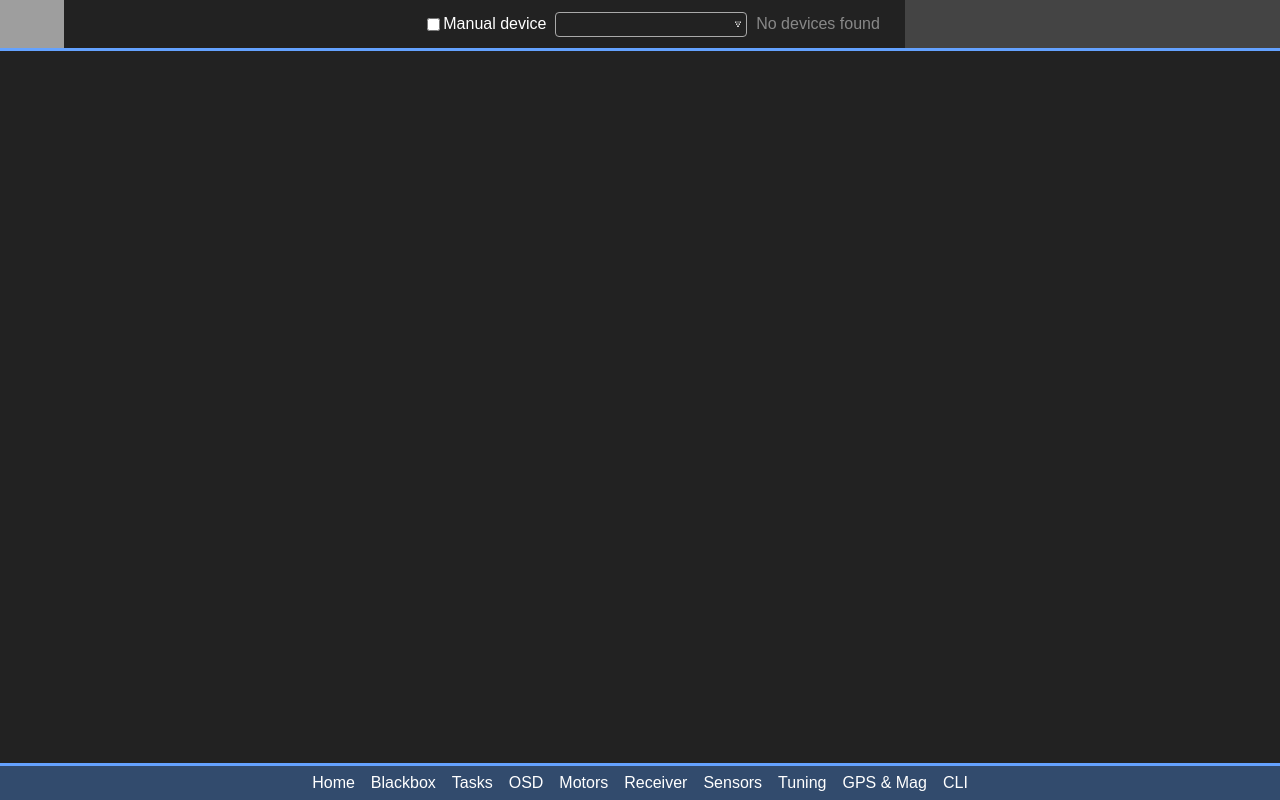
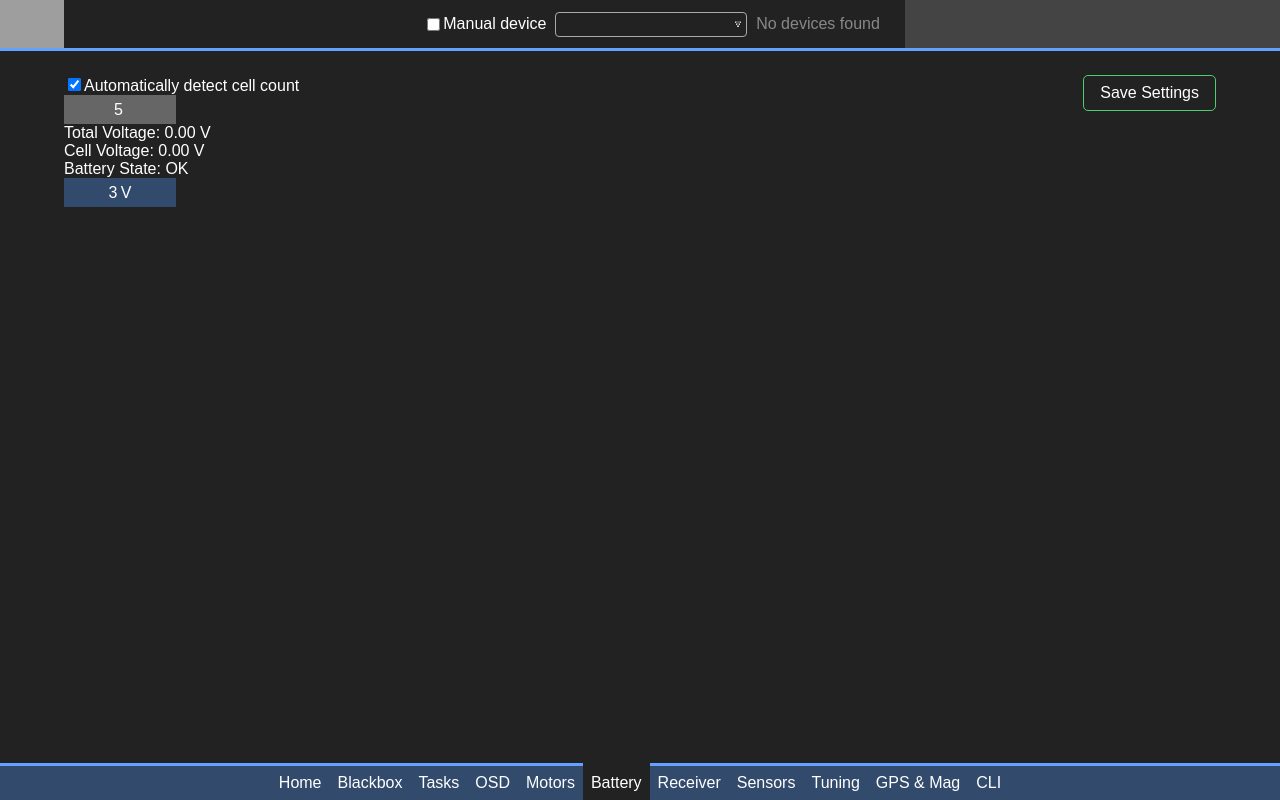
Before and after one commit to bastian2001/Kolibri-FC, a Vue app in the folder Configurator/: page /battery in a window 1280 px wide. Before the commit this address had no page. Built offline with nearby package versions, Linux system fonts and the light colour scheme; grey boxes are pictures that could not be loaded.

Commit message:
battery config via MSP - configurator

```diff
--- a/Configurator/src/components/NumericInput.vue
+++ b/Configurator/src/components/NumericInput.vue
@@ -46,6 +46,10 @@ export default defineComponent({
 			type: Number,
 			default: 6
 		},
+		disabled: {
+			type: Boolean,
+			default: false
+		}
 	},
 	data() {
 		return {
@@ -69,7 +73,8 @@ export default defineComponent({
 		const w = this.$refs.wrapper as HTMLDivElement;
 		w.onmousedown = (e: MouseEvent) => {
 			if (e.button !== 0) return;
-			if (this.entered) return
+			if (this.entered) return;
+			if (this.disabled) return;
 			e.preventDefault();
 			w.requestPointerLock().then(() => {
 				w.onmousemove = this.onMouseMove;
@@ -78,7 +83,8 @@ export default defineComponent({
 		};
 		w.onmouseup = (e) => {
 			if (e.button !== 0) return;
-			if (this.entered) return
+			if (this.entered) return;
+			if (this.disabled) return;
 			document.exitPointerLock();
 			w.onmousemove = null;
 			if (!this.moved) {
@@ -95,6 +101,7 @@ export default defineComponent({
 		};
 		w.onfocus = () => {
 			if (this.entered) return;
+			if (this.disabled) return;
 			this.entered = true;
 			this.editVal = this.val;
 			this.$nextTick(() => {
@@ -187,12 +194,25 @@ export default defineComponent({
 				this.$emit('update:modelValue', newVal);
 			},
 		},
+		disabled: {
+			immediate: true,
+			handler(newDis) {
+				if (newDis) {
+					this.editVal = this.modelValue
+					this.val = this.modelValue
+					document.exitPointerLock();
+					if (this.$refs.wrapper) (this.$refs.wrapper as HTMLDivElement).onmousemove = null;
+					this.moved = false;
+					this.entered = false
+				}
+			}
+		}
 	},
 });
 </script>
 
 <template>
-	<div class="numericInputWrapper" :class="{ entered }" ref="wrapper" :tabindex="entered ? -1 : 0">
+	<div class="numericInputWrapper" :class="{ entered, disabled }" ref="wrapper" :tabindex="entered ? -1 : 0">
 		<div class="numericInputDisplay" v-if="!entered">
 			{{ val.toLocaleString() }}&thinsp;{{ unit }}
 		</div>
@@ -208,6 +228,7 @@ export default defineComponent({
 	width: 7rem;
 }
 
+
 .numericInputDisplay {
 	background-color: var(--background-blue);
 	height: 100%;
@@ -217,6 +238,11 @@ export default defineComponent({
 	cursor: ew-resize;
 	padding: 6px 8px 5px 8px;
 	box-sizing: border-box;
+}
+
+.numericInputWrapper.disabled .numericInputDisplay {
+	background-color: var(--background-highlight);
+	cursor: default;
 }
 
 .numericInputDisplay:hover {
--- a/Configurator/src/msp/protocol.ts
+++ b/Configurator/src/msp/protocol.ts
@@ -18,6 +18,7 @@ export const MspFn = {
 	MSP_ALTITUDE: 109,
 	BOXIDS: 119,
 	GET_MOTOR_3D_CONFIG: 124,
+	MSP_BATTERY_STATE: 130,
 	GET_MOTOR_CONFIG: 131,
 	UID: 160,
 	ACC_CALIBRATION: 205,
@@ -80,6 +81,10 @@ export const MspFn = {
 	GET_RX_MODES: 0x4181,
 	SET_RX_MODES: 0x4182,
 
+	// 0x419_ Battery
+	GET_BATTERY_SETTINGS: 0x4190,
+	SET_BATTERY_SETTINGS: 0x4191,
+
 	// 0x41F_ Misc (not worth a category)
 	GET_TZ_OFFSET: 0x41f0,
 	SET_TZ_OFFSET: 0x41f1,
--- a/Configurator/src/router.ts
+++ b/Configurator/src/router.ts
@@ -9,6 +9,7 @@ import Tasks from "@views/Tasks.vue"
 import Tuning from "@views/Tuning.vue"
 import Cli from "@views/Cli.vue"
 import Sensors from "@views/Sensors.vue"
+import Battery from "./views/Battery.vue"
 
 export const routes = [
 	{ path: "/", component: Home, name: "Home" },
@@ -16,6 +17,7 @@ export const routes = [
 	{ path: "/tasks", component: Tasks, name: "Tasks" },
 	{ path: "/osd", component: Osd, name: "OSD" },
 	{ path: "/motors", component: Motors, name: "Motors" },
+	{ path: "/battery", component: Battery, name: "Battery" },
 	{ path: "/receiver", component: Receiver, name: "Receiver" },
 	{ path: "/sensors", component: Sensors, name: "Sensors" },
 	{ path: "/tuning", component: Tuning, name: "Tuning" },
--- /dev/null
+++ b/Configurator/src/views/Battery.vue
@@ -0,0 +1,121 @@
+<script lang="ts">
+import NumericInput from "@/components/NumericInput.vue";
+import { addOnCommandHandler, addOnConnectHandler, removeOnCommandHandler, removeOnConnectHandler, sendCommand } from "@/msp/comm";
+import { MspFn } from "@/msp/protocol";
+import { Command } from "@/utils/types";
+import { intToLeBytes, leBytesToInt } from "@/utils/utils";
+import { defineComponent } from "vue";
+
+export default defineComponent({
+	name: "Battery",
+	components: { NumericInput },
+	data() {
+		return {
+			autoCellCount: true,
+			cellCount: 5,
+			fcCells: 5,
+			getBatStateInterval: -1,
+			voltage: 0,
+			batState: 0,
+			emptyVoltage: 3,
+		};
+	},
+	mounted() {
+		this.getBatStateInterval = setInterval(this.getBatState, 100);
+		addOnCommandHandler(this.onCommand)
+		addOnConnectHandler(this.getBatSettings)
+		this.getBatSettings()
+	},
+	unmounted() {
+		clearInterval(this.getBatStateInterval)
+		removeOnCommandHandler(this.onCommand)
+		removeOnConnectHandler(this.getBatSettings)
+	},
+	methods: {
+		getBatState() {
+			sendCommand(MspFn.MSP_BATTERY_STATE)
+		},
+		getBatSettings() {
+			sendCommand(MspFn.GET_BATTERY_SETTINGS)
+		},
+		onCommand(command: Command) {
+			switch (command.command) {
+				case MspFn.MSP_BATTERY_STATE: {
+					this.fcCells = command.data[0]
+					if (this.autoCellCount) this.cellCount = this.fcCells
+					this.batState = command.data[8]
+					this.voltage = leBytesToInt(command.data.slice(9, 11)) / 100
+					// unused: 1,2: capacity; 4,5: mAh drawn; 6,7: amps (10mA steps)
+				} break;
+				case MspFn.GET_BATTERY_SETTINGS: {
+					this.cellCount = command.data[0]
+					this.autoCellCount = this.cellCount === 0
+					this.emptyVoltage = leBytesToInt(command.data.slice(1, 3)) / 100
+				} break;
+				case MspFn.SET_BATTERY_SETTINGS: {
+					sendCommand(MspFn.SAVE_SETTINGS)
+				} break;
+				case MspFn.SAVE_SETTINGS: {
+					this.getBatSettings();
+				} break;
+			}
+		},
+		saveSettings() {
+			const data = [
+				this.autoCellCount ? 0 : this.cellCount,
+				...intToLeBytes(this.emptyVoltage * 100, 2)
+			]
+			sendCommand(MspFn.SET_BATTERY_SETTINGS, data)
+		}
+	},
+	computed: {
+		voltagePerCell() {
+			return this.voltage / this.fcCells
+		}
+	}
+})
+</script>
+
+<template>
+	<div class="wrapper">
+		<div class="header">
+			<button class="saveBtn" @click="() => { saveSettings() }">Save Settings</button>
+		</div>
+		<input type="checkbox" id="batteryAutoCellsCheckbox" v-model="autoCellCount"><label
+			for="batteryAutoCellsCheckbox">Automatically detect cell count</label>
+
+		<NumericInput v-model="cellCount" :min="1" :max="12" :step="1" :fix-to-steps="true" :disabled="autoCellCount" />
+		Total Voltage: {{ voltage.toFixed(2) }} V<br>
+		Cell Voltage: {{ voltagePerCell.toFixed(2) }} V<br>
+		Battery State: {{ ['OK', 'Warning', 'Critical', 'Not present', 'Initialising'][batState] }}<br>
+		<NumericInput v-model="emptyVoltage" :min="2" :max="4.5" :step="0.01" unit="V" :fix-to-steps="true" />
+	</div>
+</template>
+
+<style scoped>
+.wrapper {
+	margin: 1.5rem auto;
+	width: 90vw;
+	max-width: 200vh;
+}
+
+.saveBtn {
+	float: right;
+	background-color: transparent;
+	border: 1px solid var(--border-green);
+	border-radius: 5px;
+	padding: 0.5rem 1rem;
+	font-size: 1rem;
+	color: var(--text-color);
+	transition: background-color 0.2s ease-out;
+	margin-bottom: 1rem;
+}
+
+.saveBtn:hover {
+	background-color: #fff1;
+}
+
+input {
+	color: black;
+}
+</style>
```
